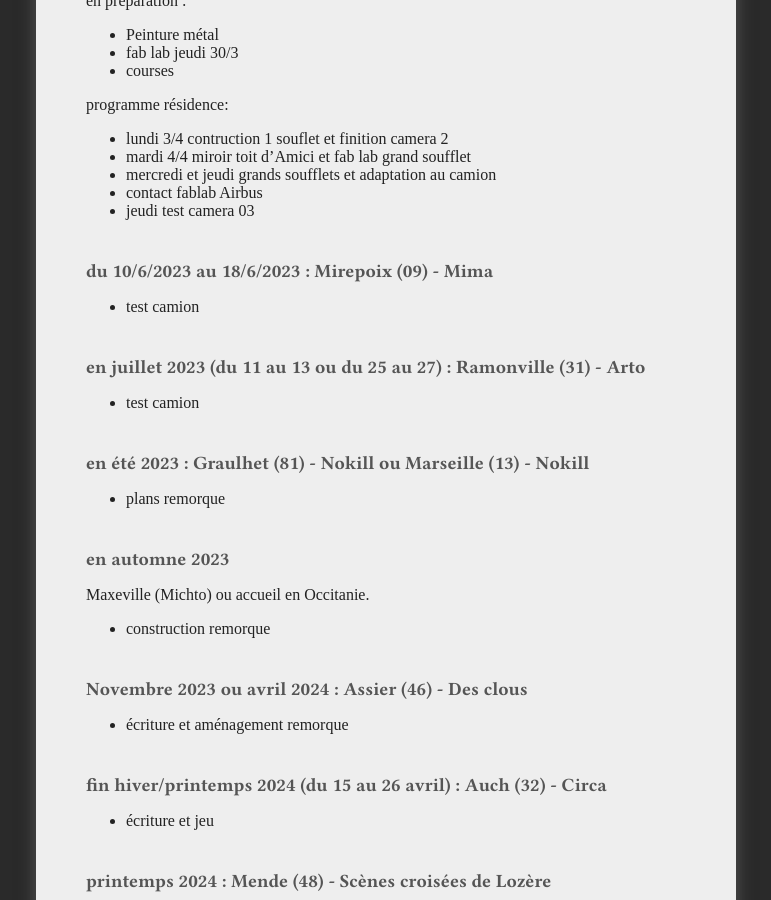
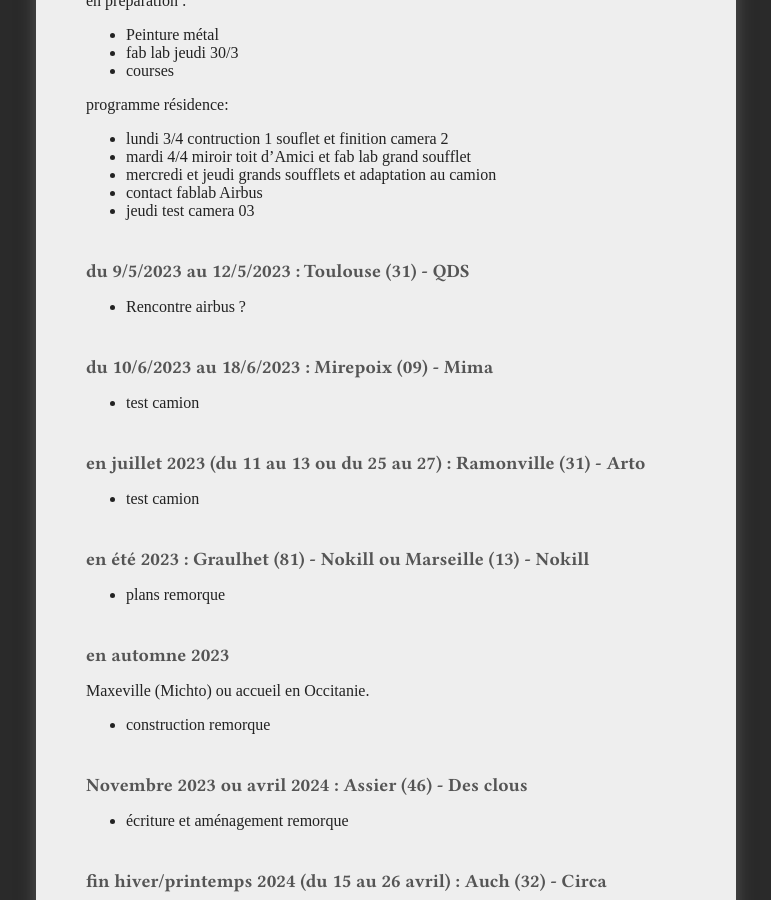
Before and after one commit to virginienokill/camera-obscura, a Jekyll site: the page built from contenu/production.md, in a window 1280 px wide and 900 px high, scrolled down 1415 px. Shown: the whole window, without its empty margins (254-1025 px from the left). Built offline with Jekyll 4.4.1, drawn with Linux system fonts in a browser that asks for light colours; nearby versions of some CDN libraries; some web fonts are replaced; our own code applies the rules of GitHub Pages for plain Markdown files; a script that is not in the unit is left out; the repository's description, which GitHub fills in, is left out.

Commit message:
Update production.md

```diff
--- a/contenu/production.md
+++ b/contenu/production.md
@@ -69,6 +69,9 @@
 - contact fablab Airbus
 - jeudi test camera 03
 
+### du 9/5/2023 au 12/5/2023 : Toulouse (31) - QDS
+- Rencontre airbus ?
+
 ### du 10/6/2023 au 18/6/2023 : Mirepoix (09) - Mima
 - test camion
 
```
